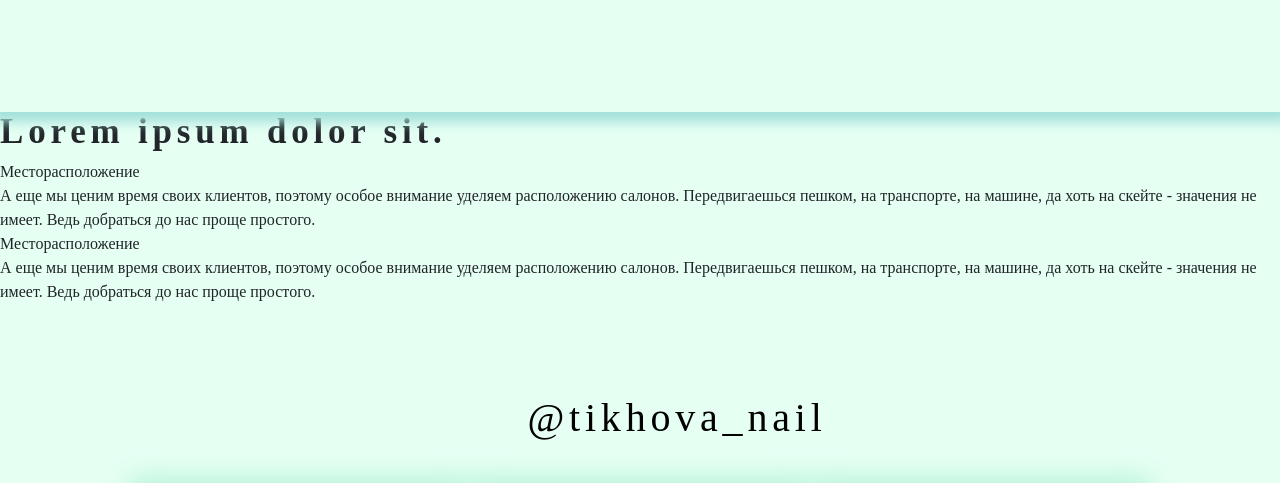
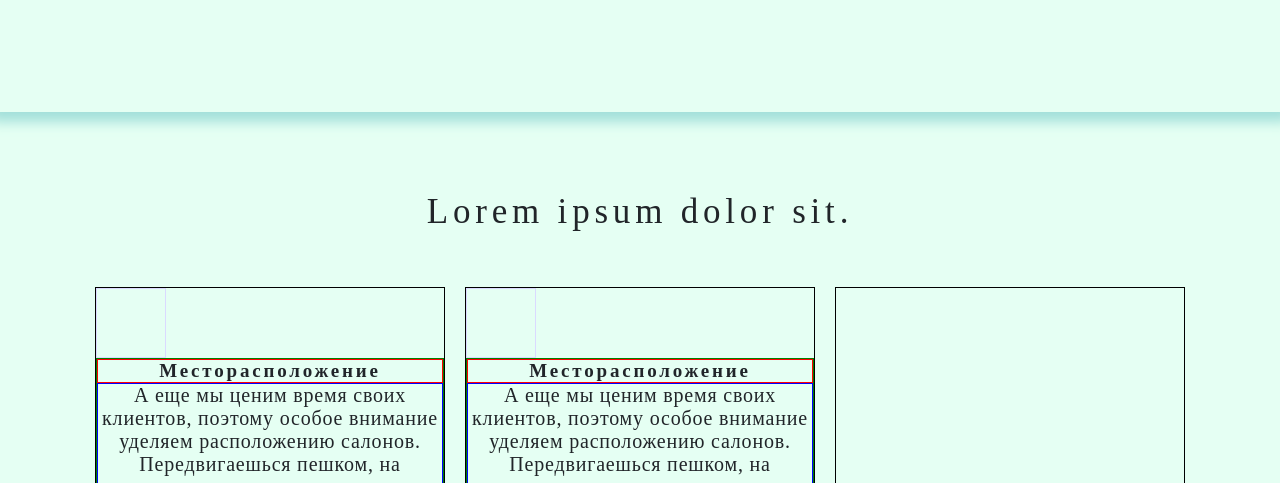
Before and after one commit to Ruslansergeevich96/nail_project, a plain HTML site: page index.html in a window 1280 px wide. Shown: the part 2025-2508 px from the top of the page. Drawn offline with nearby package versions, Linux system fonts and the light colour scheme; a script that the page names is missing; a web font is replaced by a local one.

Commit message:
Add files via upload

```diff
--- a/style.css
+++ b/style.css
@@ -375,9 +375,69 @@ a.button:active {
   text-align:  center;
   line-height: 1.5;
 }
+.main-about{
+	margin: 80px 0px 45px 0px;
+}
+.about-h1_center{
+	font-family: "Montserrat-Light";
+	text-align: center;
+  font-size: 35px;
+  font-weight: 400;
+  font-stretch: normal;
+  font-style: normal;
+  line-height: normal;
+  letter-spacing: 4.8px;
+}
+.main-about_block{
+	width: 350px;
+  height: 250px;
+  margin: 10px;
+	border: 1px solid black;
+}
+@keyframes main-about__icon {
+    from {
+        filter: hue-rotate(0deg);
+    }
+    to {
+        filter: hue-rotate(-360deg);
+    }
+}
+.main-about__icon{
+	width: 70px;
+  height: 70px;
+  background-size: 100%;
+  background-repeat: no-repeat;
+ 	border: 1px solid yellow;
+ 	animation: main-about__icon 10s infinite linear;
+}
+.main-about__block-info{
+	border: 1px solid green;
+}
+.main-about__block-title{
+	font-family: "Montserrat-Light";
+	font-size: 19px;
+  font-weight: 600;
+  font-stretch: normal;
+  font-style: normal;
+  line-height: normal;
+  letter-spacing: 2.8px;
+	text-align: center;
+	border: 1px solid red;
+}
+.main-about__block-text{
+	font-family: "Montserrat-Light";
+	font-size: 20px;
+  font-weight: 300;
+  font-stretch: normal;
+  font-style: normal;
+  line-height: normal;
+  letter-spacing: 0.8px;
+	text-align: center;
+	border: 1px solid blue;
+}
 .instagram_herf-title{
 	width: 100%;
-	margin: 90px 0 35px 0;
+	margin: 90px 0 45px 0;
 }
 .h1_myata{
  	color: black;
```
